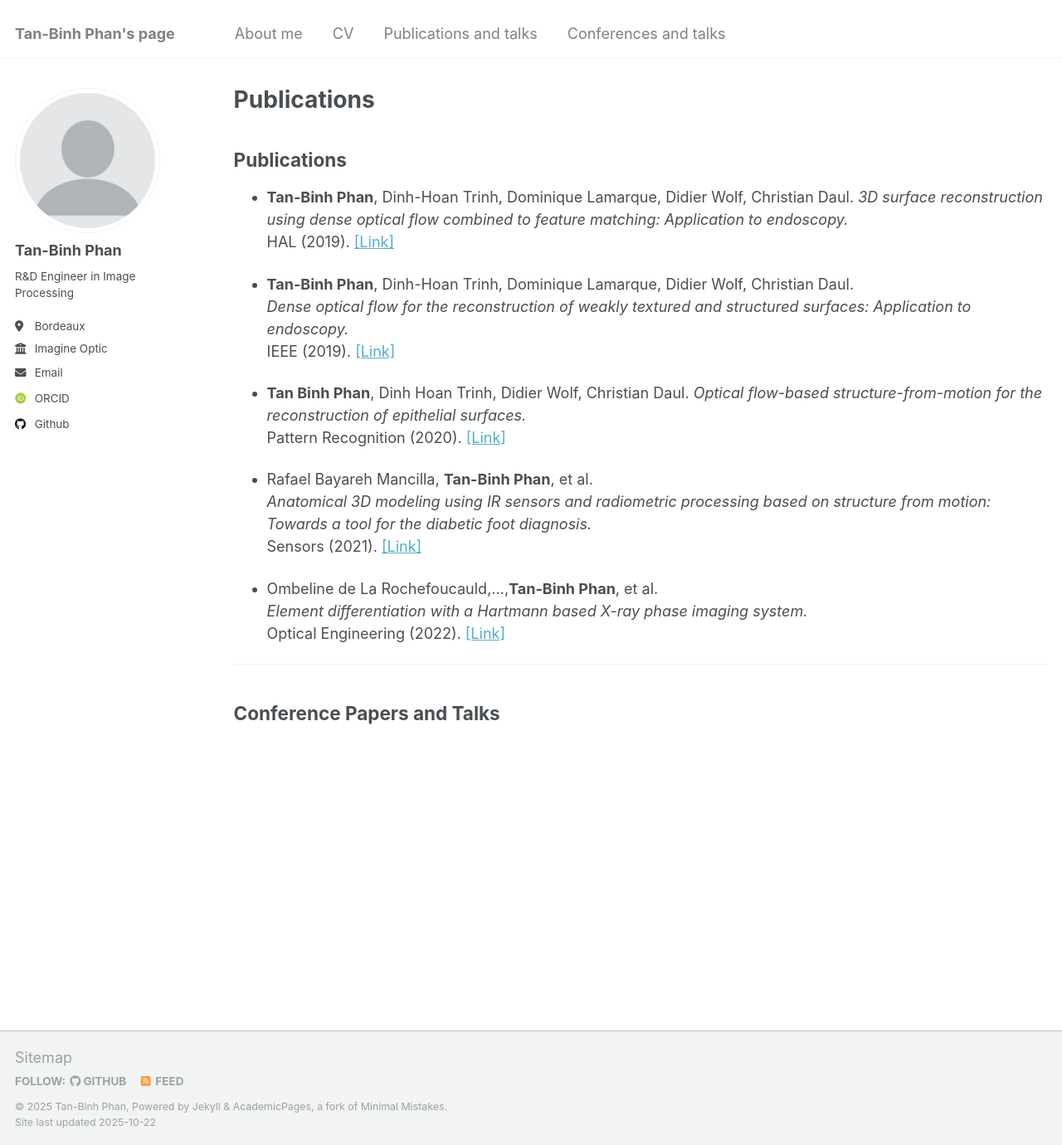
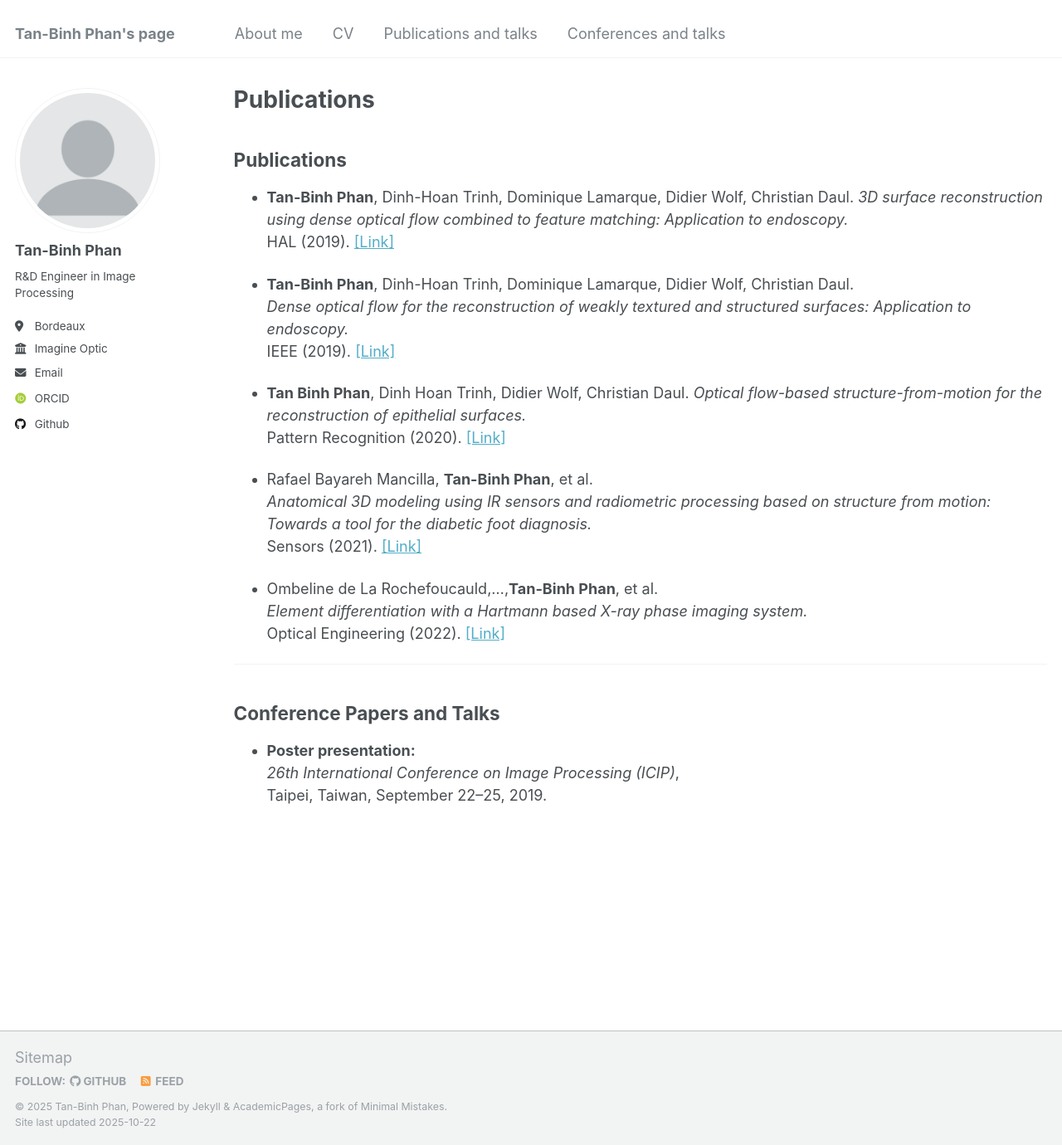
Before and after one commit to TanBinh93/tanbinhphan.github.io, a Jekyll site: the page built from _pages/publications.md, in a window 1280 px wide and 1380 px high. Shown: the whole window at 83% size. Built offline with Jekyll 4.4.1, drawn with Linux system fonts in a browser that asks for light colours; some web fonts are replaced.

Commit message:
Update publications.md

```diff
--- a/_pages/publications.md
+++ b/_pages/publications.md
@@ -29,3 +29,6 @@ author_profile: true
 ---
 
 ## Conference Papers and Talks
+- **Poster presentation:**
+  *26th International Conference on Image Processing (ICIP)*,
+  Taipei, Taiwan, September 22–25, 2019.
```
